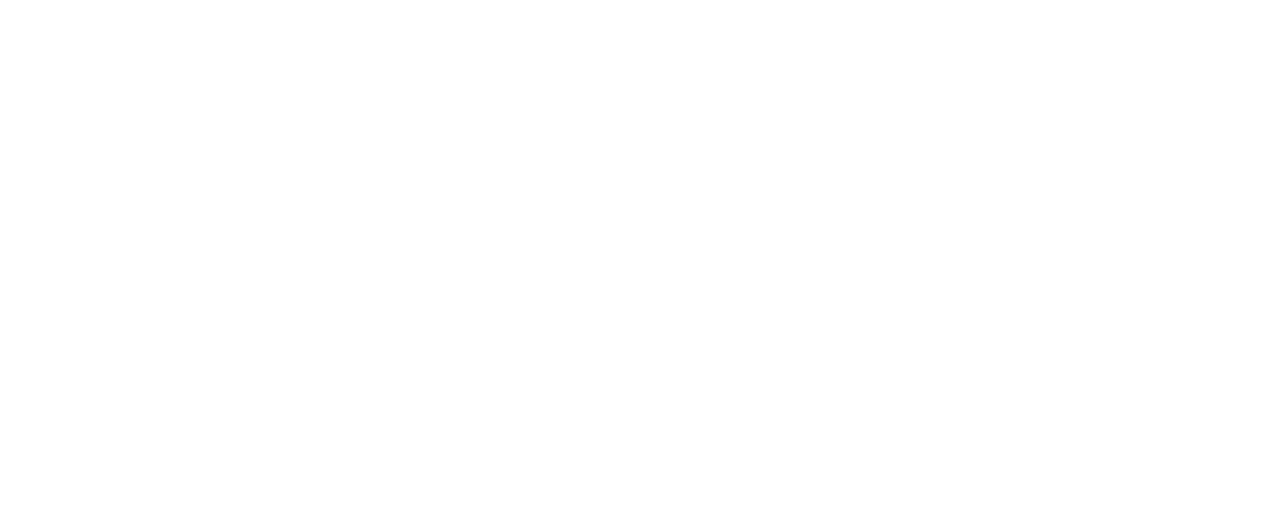
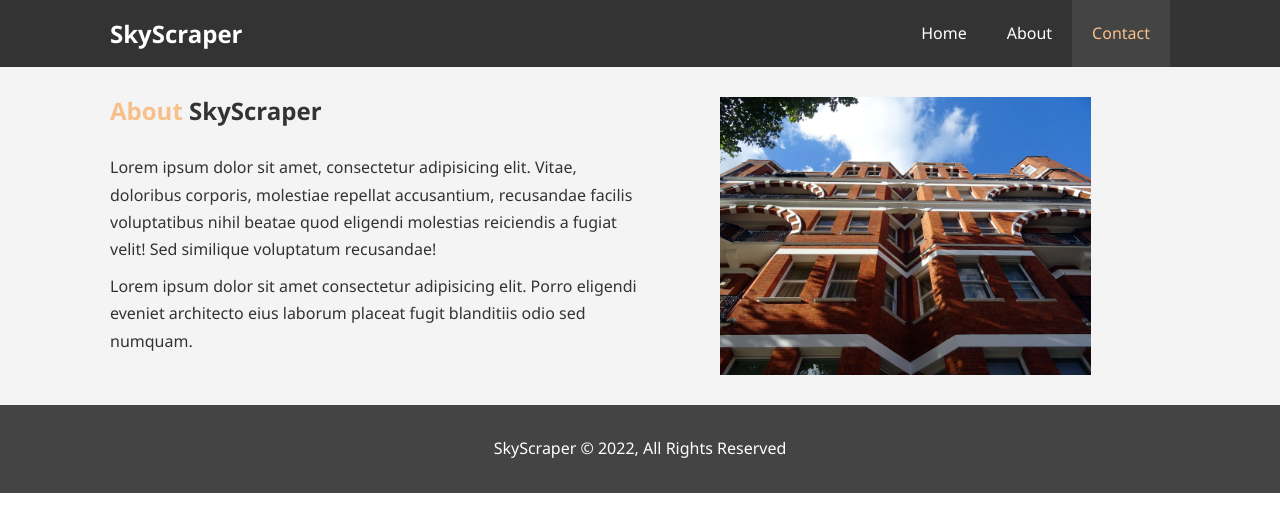
Before and after one commit to piclouds/SkyScraper, a plain HTML site: page about.html in a window 1280 px wide. Drawn offline with Linux system fonts and the light colour scheme.

Commit message:
About page's header and info

```diff
--- a/about.html
+++ b/about.html
@@ -1,5 +1,6 @@
 <!DOCTYPE html>
 <html lang="en">
+
 <head>
     <meta charset="UTF-8">
     <meta http-equiv="X-UA-Compatible" content="IE=edge">
@@ -13,7 +14,41 @@
 
     <title>Skyscraper Hotel | About us</title>
 </head>
+
 <body>
+    <header>
+        <!-- Navbar -->
+        <nav id="navbar">
+            <div class="container">
+                <h1 class="logo"><a href="/">SkyScraper</a></h1>
+                <ul>
+                    <li><a href="index.html">Home</a></li>
+                    <li><a href="about.html">About</a></li>
+                    <li><a class="active" href="contact.html">Contact</a></li>
+                </ul>
+            </div>
+        </nav>
+    </header>
 
+    <section id="about-info" class="bg-light y-padding-3">
+        <div class="container">
+            <div class="info-left">
+                <h1><span class="text-primary">About</span> SkyScraper</h1>
+                <p>Lorem ipsum dolor sit amet, consectetur adipisicing elit. Vitae, doloribus corporis, molestiae
+                    repellat accusantium, recusandae facilis voluptatibus nihil beatae quod eligendi molestias
+                    reiciendis a fugiat velit! Sed similique voluptatum recusandae!</p>
+                <p>Lorem ipsum dolor sit amet consectetur adipisicing elit. Porro eligendi eveniet architecto eius
+                    laborum placeat fugit blanditiis odio sed numquam.</p>
+            </div>
+            <div class="info-right">
+                <img src="img/photo-2.jpg" alt="Hotel">
+            </div>
+        </div>
+    </section>
+
+    <footer id="main-footer">
+        <p>SkyScraper &copy; 2022, All Rights Reserved</p>
+    </footer>
 </body>
+
 </html>
--- a/css/style.css
+++ b/css/style.css
@@ -79,6 +79,11 @@ p {
     background: #f4f4f4;
     color: #333;
 }
+
+/* Padding */
+.y-padding-1 { padding: 10px 0; }
+.y-padding-2 { padding: 20px 0; }
+.y-padding-3 { padding: 30px 0; }
 
 /* Header */
 
@@ -187,3 +192,24 @@ p {
     color: white;
     padding: 20px;
 }
+
+
+/* ABOUT PAGE */
+/* About Info */
+#about-info .info-right{
+    float: right;
+    width: 50%;
+    min-height: 100%;
+}
+
+#about-info .info-right img {
+    width: 70%;
+    display: block;
+    margin: auto;
+}
+
+#about-info .info-left {
+    float: left;
+    width: 50%;
+    min-height: 100%;
+}
```
Also changed, not shown: index.html (+1 -0 lines).
